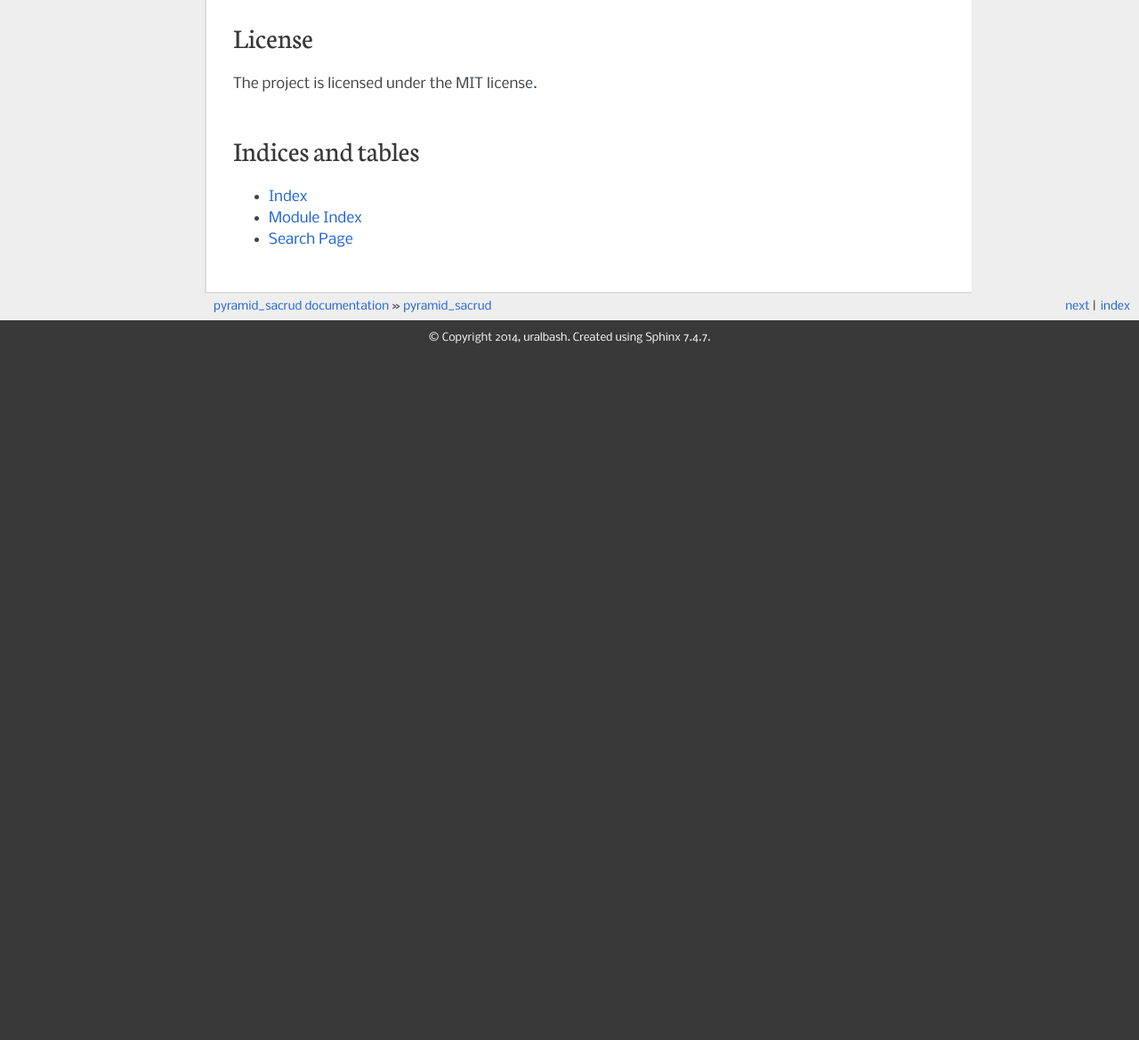
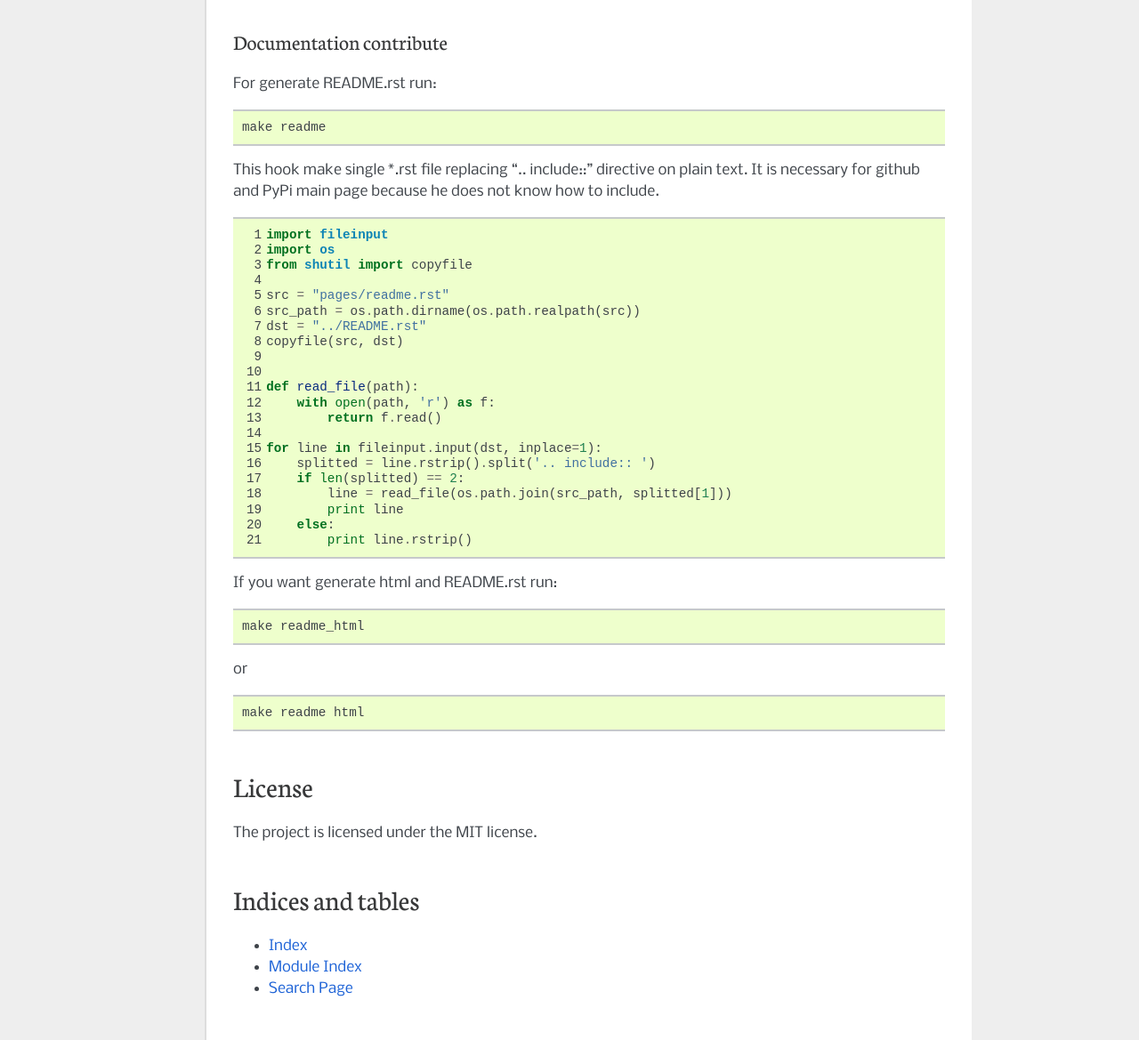
Before and after one commit to sacrud/pyramid_sacrud, a Sphinx documentation site: the page built from docs/index.rst, in a window 1280 px wide and 1400 px high, scrolled down 2302 px, cut to the strip 231-1400 px from the top of the window. Shown: the whole strip at 89% size. Built offline with Sphinx 7.4.7, drawn with Linux system fonts in a browser that asks for light colours; formulas are drawn with MathJax 3; pages that are not in the unit, such as notebooks, are missing from menus; before the commit the page ends 2932 px from its top, so only the background shows below that; some of the changed text lies outside the part shown.

Commit message:
++contribute.rst

```diff
--- a/docs/pages/contribute.rst
+++ b/docs/pages/contribute.rst
@@ -25,3 +25,31 @@ Use bower and assets hook:
    :linenos:
    :language: py
    :pyobject: add_js_assets
+
+Documentation contribute
+------------------------
+
+For generate README.rst run:
+
+.. code::
+
+    make readme
+
+This hook make single \*.rst file replacing ".. include::" directive on plain text.
+It is necessary for github and PyPi main page because he does not know how to include.
+
+.. literalinclude:: make_README.py
+   :linenos:
+   :language: py
+
+If you want generate html and README.rst run:
+
+.. code::
+
+    make readme_html
+
+or
+
+.. code::
+
+    make readme html
```
